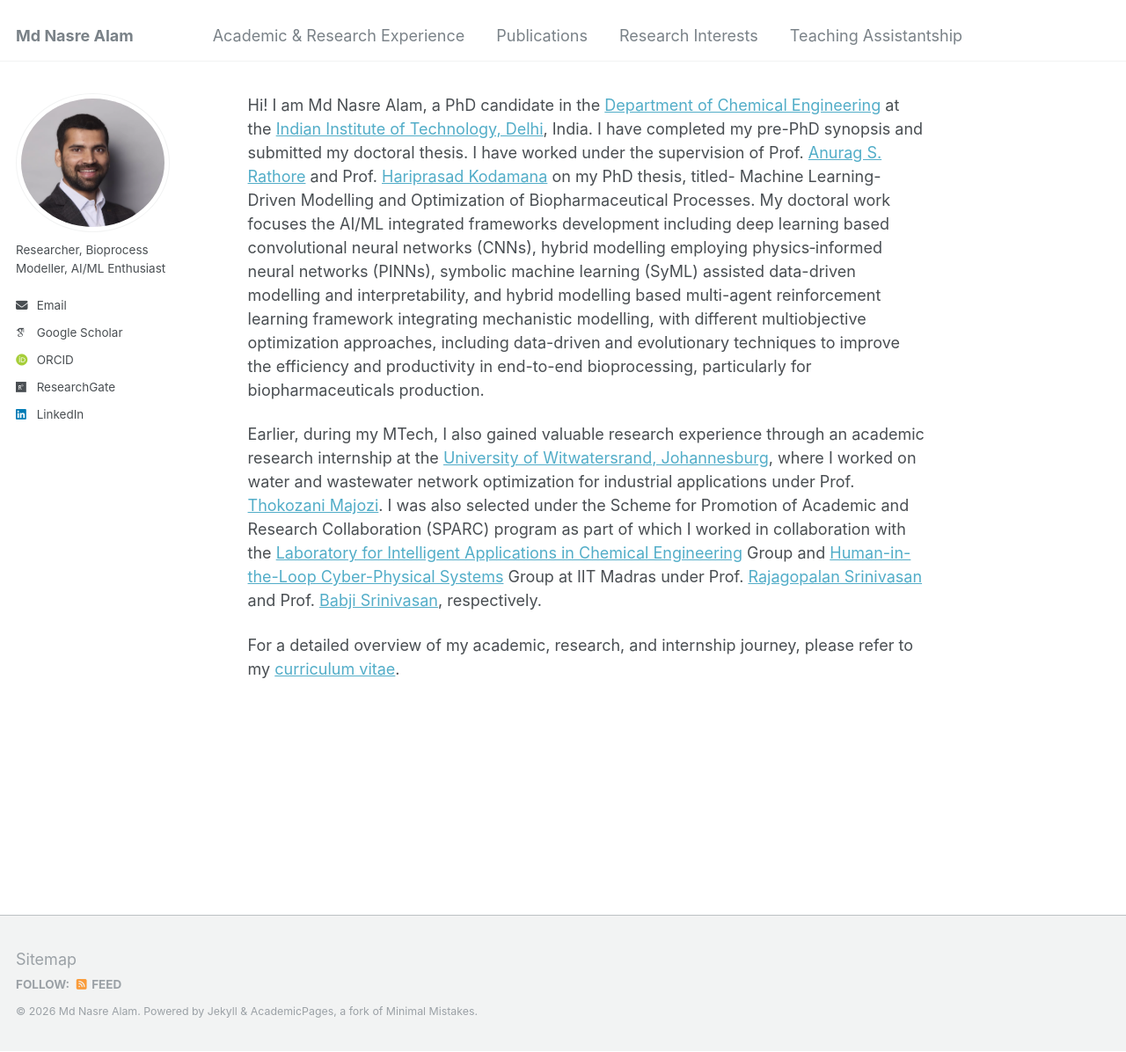
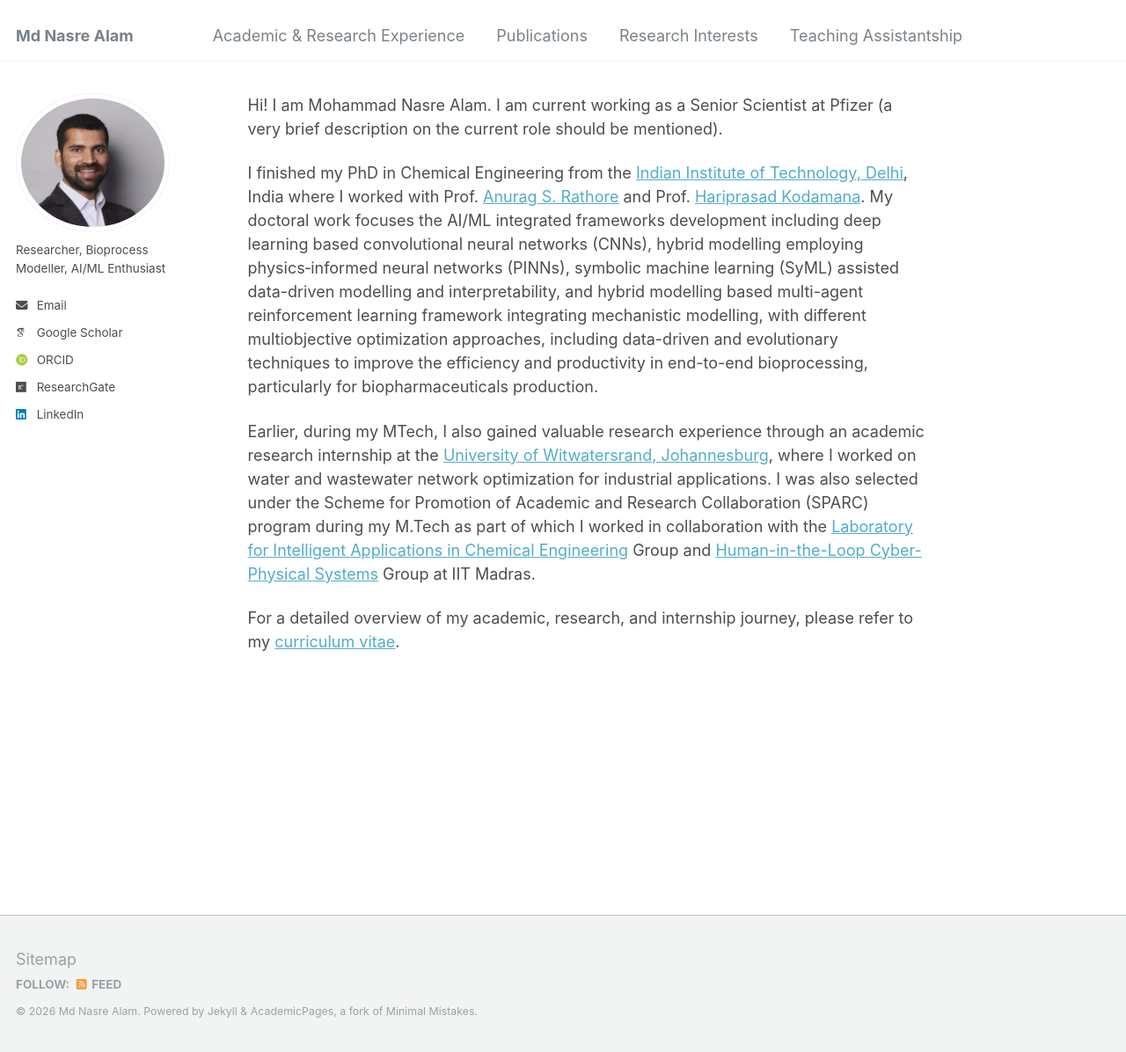
Before and after one commit to mdnasreiit/mdnasreiit.github.io, a Jekyll site: the page built from _pages/about.md, in a window 1280 px wide and 1196 px high. Shown: the whole window at 88% size. Built offline with Jekyll 4.4.1, drawn with Linux system fonts in a browser that asks for light colours; some web fonts are replaced.

Commit message:
Revise about page with current role and background
Updated personal information and current role description.

```diff
--- a/_pages/about.md
+++ b/_pages/about.md
@@ -7,8 +7,12 @@ redirect_from:
   - /about.html
 ---
 
-Hi! I am Md Nasre Alam, a PhD candidate in the [Department of Chemical Engineering](https://chemical.iitd.ac.in/) at the [Indian Institute of Technology, Delhi](https://home.iitd.ac.in/), India. I have completed my pre-PhD synopsis and submitted my doctoral thesis. I have worked under the supervision of Prof. [Anurag S. Rathore](https://www.biotechcmz.com/) and Prof. [Hariprasad Kodamana](https://web.iitd.ac.in/~kodamana/index.html) on my PhD thesis, titled- Machine Learning-Driven Modelling and Optimization of Biopharmaceutical Processes. My doctoral work focuses the AI/ML integrated frameworks development including deep learning based convolutional neural networks (CNNs), hybrid modelling employing physics‐informed neural networks (PINNs), symbolic machine learning (SyML) assisted data-driven modelling and interpretability, and hybrid modelling based multi-agent reinforcement learning framework integrating mechanistic modelling, with different multiobjective optimization approaches, including data-driven and evolutionary techniques to improve the efficiency and productivity in end-to-end bioprocessing, particularly for biopharmaceuticals production.
+Hi! I am Mohammad Nasre Alam. I am current working as a Senior Scientist at Pfizer (a very brief description on the current role should be mentioned).
 
-Earlier, during my MTech, I also gained valuable research experience through an academic research internship at the [University of Witwatersrand, Johannesburg](https://www.wits.ac.za/), where I worked on water and wastewater network optimization for industrial applications under Prof. [Thokozani Majozi](https://www.wits.ac.za/about-wits/office-of-the-vice-chancellor/faculty-deans/thokozani-majozi/). I was also selected under the Scheme for Promotion of Academic and Research Collaboration (SPARC) program as part of which I worked in collaboration with the [Laboratory for Intelligent Applications in Chemical Engineering](https://home.iitm.ac.in/raj/) Group and [Human-in-the-Loop Cyber-Physical Systems](https://home.iitm.ac.in/babji.srinivasan/index.html) Group at IIT Madras under Prof. [Rajagopalan Srinivasan](https://home.iitm.ac.in/raj/index.html) and Prof. [Babji Srinivasan](https://home.iitm.ac.in/babji.srinivasan/index.html), respectively.
+
+I finished my PhD in Chemical Engineering from the [Indian Institute of Technology, Delhi](https://home.iitd.ac.in/), India where I worked with Prof. [Anurag S. Rathore](https://www.biotechcmz.com/) and Prof. [Hariprasad Kodamana](https://web.iitd.ac.in/~kodamana/index.html). My doctoral work focuses the AI/ML integrated frameworks development including deep learning based convolutional neural networks (CNNs), hybrid modelling employing physics‐informed neural networks (PINNs), symbolic machine learning (SyML) assisted data-driven modelling and interpretability, and hybrid modelling based multi-agent reinforcement learning framework integrating mechanistic modelling, with different multiobjective optimization approaches, including data-driven and evolutionary techniques to improve the efficiency and productivity in end-to-end bioprocessing, particularly for biopharmaceuticals production.
+
+
+Earlier, during my MTech, I also gained valuable research experience through an academic research internship at the [University of Witwatersrand, Johannesburg](https://www.wits.ac.za/), where I worked on water and wastewater network optimization for industrial applications. I was also selected under the Scheme for Promotion of Academic and Research Collaboration (SPARC) program during my M.Tech as part of which I worked in collaboration with the [Laboratory for Intelligent Applications in Chemical Engineering](https://home.iitm.ac.in/raj/) Group and [Human-in-the-Loop Cyber-Physical Systems](https://home.iitm.ac.in/babji.srinivasan/index.html) Group at IIT Madras.
 
 For a detailed overview of my academic, research, and internship journey, please refer to my [curriculum vitae](https://drive.google.com/file/d/1409JjZOCiwoabOxOmhlOhtApqRy6TC9u/view?usp=drive_link).
```
